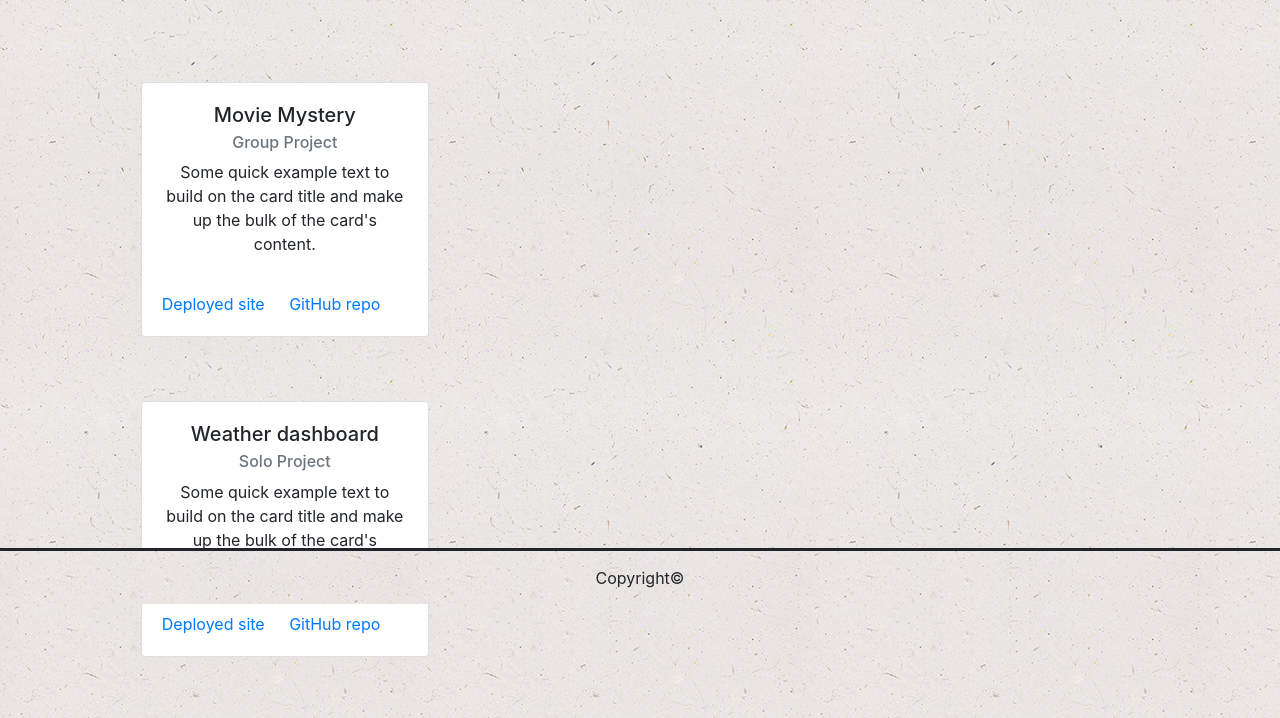
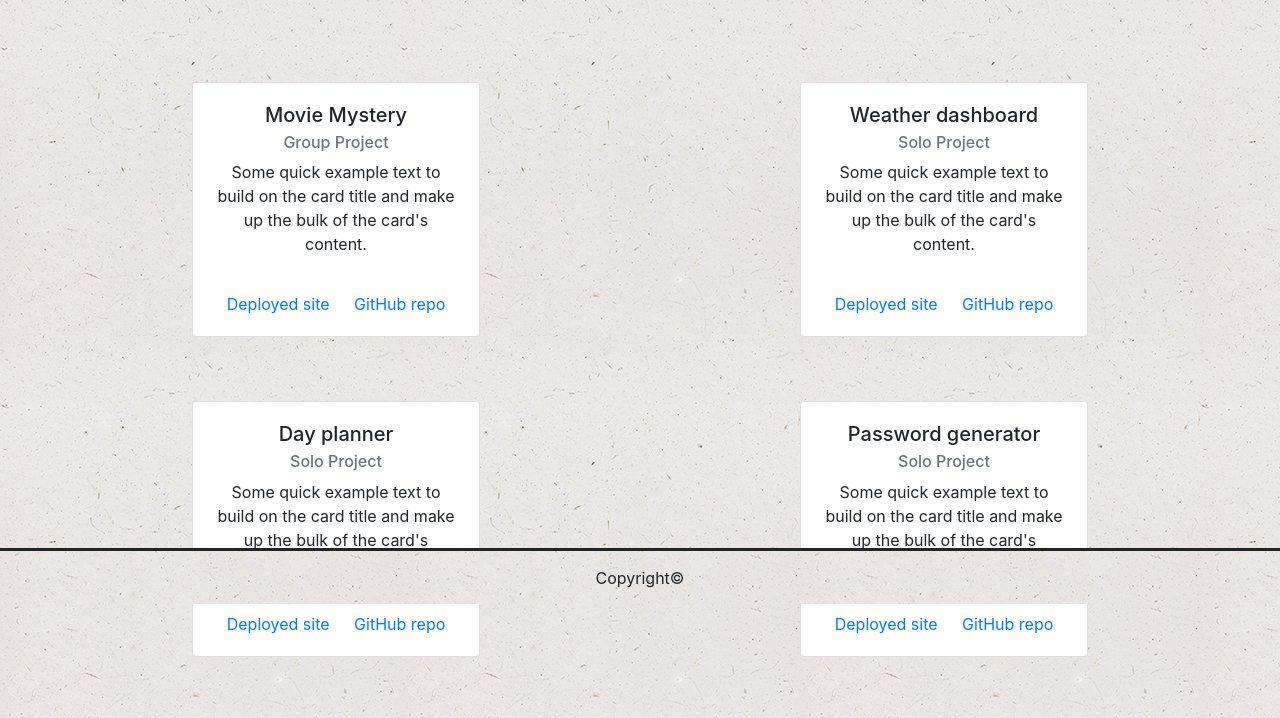
Before and after one commit to Jamesdavies1/My-updated-Portfolio-, a plain HTML site: page projects.html in a window 1280 px wide. Shown: the part 196-914 px from the top of the page. Drawn offline with nearby package versions, Linux system fonts and the light colour scheme.

Commit message:
added media queries to css for projects page so resizes between mobile and desktop versions

```diff
--- a/projects.html
+++ b/projects.html
@@ -31,7 +31,7 @@
         </div>
     </div>
 
-    <div class="card project" style="width: 18rem;">
+    <div class="card project-one text-center" style="width: 18rem;">
             <div class="card-body">
             <h5 class="card-title">Movie Mystery</h5>
             <h6 class="card-subtitle mb-2 text-muted">Group Project</h6>
@@ -42,7 +42,7 @@
         </div>
     </div>
 
-    <div class="card project" style="width: 18rem;">
+    <div class="card project-two text-center" style="width: 18rem;">
             <div class="card-body">
             <h5 class="card-title">Weather dashboard</h5>
             <h6 class="card-subtitle mb-2 text-muted">Solo Project</h6>
@@ -53,7 +53,7 @@
         </div>
     </div>
 
-    <div class="card project" style="width: 18rem;">
+    <div class="card project-three text-center" style="width: 18rem;">
         <div class="card-body">
             <h5 class="card-title">Day planner</h5>
             <h6 class="card-subtitle mb-2 text-muted">Solo Project</h6>
@@ -64,7 +64,7 @@
         </div>
     </div>
 
-    <div class="card project finalcard" style="width: 18rem;">
+    <div class="card project-four finalcard text-center" style="width: 18rem;">
         <div class="card-body">
             <h5 class="card-title">Password generator</h5>
             <h6 class="card-subtitle mb-2 text-muted">Solo Project</h6>
--- a/style.css
+++ b/style.css
@@ -1,3 +1,35 @@
+@media (min-width:800px){
+    .project-one{
+float: left;
+margin-left: 15%;
+margin-bottom: 5%;
+    }
+    .project-two{
+        float: right;
+        margin-right: 15%;
+        margin-bottom: 5%;
+    }
+    .project-three{
+        float: left;
+        clear: both;
+        margin-left: 15%;
+    }
+    .project-four{
+        float: right;
+        margin-right: 15%;
+    }
+}
+
+@media (max-width:800px){
+.project-one, .project-two, .project-three, .project-four{
+    width: 80%;
+    margin: 0 auto;
+    padding: 20px;
+    margin-bottom: 15px;
+
+}
+}
+
 body{
     background-image: url("./images/ep_naturalwhite/ep_naturalwhite.png");
 }
@@ -23,6 +55,9 @@ p{
 }
 
 .mb-3{
+    width: 80%;
+    margin: 0 auto;
+    padding: 20px;
     background-image: url("./images/ep_naturalwhite/ep_naturalwhite.png");
 }
 
@@ -42,10 +77,6 @@ p{
     text-align: center;
 }
 
-.project{
-margin-left: 11%;
-margin-bottom: 5%;
-}
 
 .finalcard{
 margin-bottom: 80px;;
```
Also changed, not shown: index.html (+2 -2 lines).
